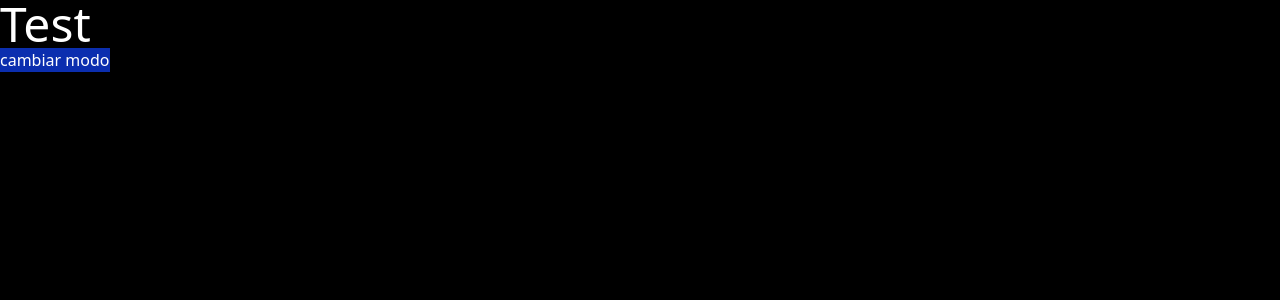
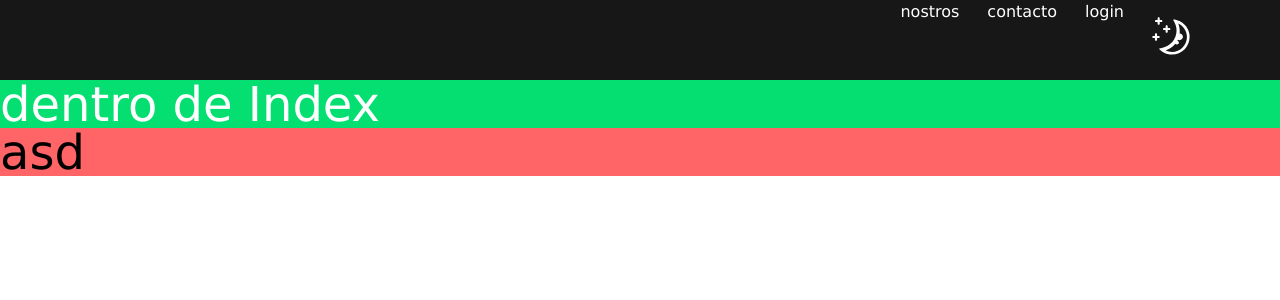
Before and after one commit to Tapricio/portafolio, a Next.js app: page / in a window 1280 px wide. Shown: the top 300 px of the page. Built offline with nearby package versions, Linux system fonts and the light colour scheme.

Commit message:
comenzando a diseñar navbar

```diff
--- a/app/globals.css
+++ b/app/globals.css
@@ -3,21 +3,30 @@
 :root {
   --background: #ffffff;
   --foreground: #171717;
-  --color-10-percent: #0b2eaf;
-  --color-30-percent: #fff;
-  --color-60-percent: #000;
+  --nav-background: #f2e6e6;
+  --nav-foreground: #171717;
+}
+:root[data-theme="dark"] {
+  --background: #171717;
+  --foreground: #ffffff;
+  --nav-background: #222121;
+  --nav-foreground: #ffffff;
+}
+@theme {
+  --color-background: var(--background);
+  --color-foreground: var(--foreground);
+  --color-Nav-background: var(--nav-background);
+  --color-Nav-foreground: var(--nav-foreground);
 }
 
-/* #0da28e	Moderno, profesional
-🔴 #ff4d4f	Activo, llamativo
-🟣 #7d5fff	Creativo, tech
-🟠 #f5a623	Energético y amigable
- #007bff */
-/*
-@media (prefers-color-scheme: dark) {
-  :root {
-    --background: #0a0a0a;
-  }
+/* @theme root[data-theme= "dark"]{
+  --color-background: #171717;
+  --color-foreground: #ffffff;
+  --color-Nav-background: #222121;
+  --color-Nav-foreground: #ffffff;
+}; */
+
+/* :root[data-theme="light"] {
 } */
 
 html,
@@ -26,8 +35,7 @@ body {
 }
 
 body {
-  color: var(--color-30-percent);
-  background: var(--color-60-percent);
+  font-family: Verdana, Geneva, Tahoma, sans-serif;
 }
 
 html {
@@ -37,21 +45,11 @@ html {
 
 * {
   box-sizing: border-box;
-  padding: 0;
-  margin: 0;
+  /*   padding: 0;
+  margin: 0; */
 }
 
 a {
   color: inherit;
   text-decoration: none;
 }
-
-/* @media (prefers-color-scheme: dark) {
-  html {
-    color-scheme: dark;
-  }
-} */
-
-/* @theme {
-  --color-test: var(--color-10-percent);
-} */
--- a/app/layout.tsx
+++ b/app/layout.tsx
@@ -1,6 +1,7 @@
 import type { Metadata } from "next";
 import { Geist, Geist_Mono } from "next/font/google";
 import "./globals.css";
+import Nav from "@/components/Nav/Nav";
 
 const geistSans = Geist({
   variable: "--font-geist-sans",
@@ -23,9 +24,15 @@ export default function RootLayout({
   children: React.ReactNode;
 }>) {
   return (
-    <html lang="en">
+    <html lang="en" data-theme="dark">
       <body className={`${geistSans.variable} ${geistMono.variable}`}>
-        {children}
+        <nav>
+          <Nav />
+        </nav>
+        <main className="text-5xl w-full h-full bg-red-400 pt-[10vh]">
+          {children}
+        </main>
+        <footer></footer>
       </body>
     </html>
   );
--- a/app/page.tsx
+++ b/app/page.tsx
@@ -1,58 +1,11 @@
-"use client";
-import { useState } from "react";
 import styles from "./page.module.css";
+import Index from "@/components/Index/Index";
 
 export default function Home() {
-  const [darkMode, setDarkMode] = useState(false);
-
-  /*  useEffect(() => {
-    handleDarkMode();
-    console.log(darkMode);
-  }, []); */
-
-  function handleDarkMode() {
-    setDarkMode(!darkMode);
-    if (darkMode) {
-      document.documentElement.style.setProperty(
-        "--color-10-percent",
-        "#b30909"
-      );
-      document.documentElement.style.setProperty(
-        "--color-30-percent",
-        "#ffffff"
-      );
-      document.documentElement.style.setProperty(
-        "--color-60-percent",
-        "#000000"
-      );
-    } else {
-      document.documentElement.style.setProperty(
-        "--color-10-percent",
-        "#0b2eaf"
-      );
-      document.documentElement.style.setProperty(
-        "--color-30-percent",
-        "#000000"
-      );
-      document.documentElement.style.setProperty(
-        "--color-60-percent",
-        "#ffffff"
-      );
-    }
-  }
-
   return (
     <div>
-      <main>
-        <h1 className="text-5xl">Test</h1>
-        <button
-          onClick={handleDarkMode}
-          className="bg-[var(--color-10-percent)]"
-        >
-          cambiar modo
-        </button>
-      </main>
-      <footer></footer>
+      <Index />
+      asd
     </div>
   );
 }
--- /dev/null
+++ b/components/Index/Index.tsx
@@ -0,0 +1,9 @@
+export default function Index() {
+  return (
+    <section>
+      <h1 className="bg-background bg-green-400 text-foreground">
+        dentro de Index
+      </h1>
+    </section>
+  );
+}
--- /dev/null
+++ b/components/Nav/Nav.tsx
@@ -0,0 +1,22 @@
+"use client";
+import React, { useState } from "react";
+import ToggleBtn from "./ToggleBtn";
+
+const Nav = () => {
+  return (
+    <div className="w-full h-[10vh] bg-background text-foreground flex justify-center fixed">
+      <div className=" w-[80%]">
+        <ul className="flex justify-end gap-7 ">
+          <li>nostros</li>
+          <li>contacto</li>
+          <li>login</li>
+          <li>
+            <ToggleBtn sizeBtn={"40px"} />
+          </li>
+        </ul>
+      </div>
+    </div>
+  );
+};
+
+export default Nav;
--- /dev/null
+++ b/components/Nav/ToggleBtn.tsx
@@ -0,0 +1,38 @@
+"Use client";
+import React, { useState } from "react";
+import { RxSun, RxMoon } from "react-icons/rx";
+
+interface toggleProps {
+  sizeBtn: string;
+}
+
+const ToggleBtn = (props: toggleProps) => {
+  const [toggle, setToggle] = useState(false);
+
+  function handleToggle() {
+    setToggle(!toggle);
+  }
+  return (
+    <button onClick={handleToggle} className="cursor-pointer">
+      <div className={`w-[${props.sizeBtn}] h-[${props.sizeBtn}] relative`}>
+        <div
+          className={`absolute top-0 transform transition-all ease-in-out duration-500 ${
+            toggle ? "" : "opacity-0 pointer-events-none"
+          }  `}
+        >
+          <RxSun size={props.sizeBtn} />
+        </div>
+
+        <div
+          className={`absolute top-0 transform transition-all ease-in-out duration-500 ${
+            toggle ? "opacity-0 pointer-events-none" : ""
+          }`}
+        >
+          <RxMoon size={props.sizeBtn} />
+        </div>
+      </div>
+    </button>
+  );
+};
+
+export default ToggleBtn;
--- a/package.json
+++ b/package.json
@@ -14,6 +14,7 @@
     "postcss": "^8.5.3",
     "react": "^19.0.0",
     "react-dom": "^19.0.0",
+    "react-icons": "^5.5.0",
     "tailwindcss": "^4.1.4"
   },
   "devDependencies": {
```
Also changed, not shown: 1 other file (tests, documents, lock files or other folders).
